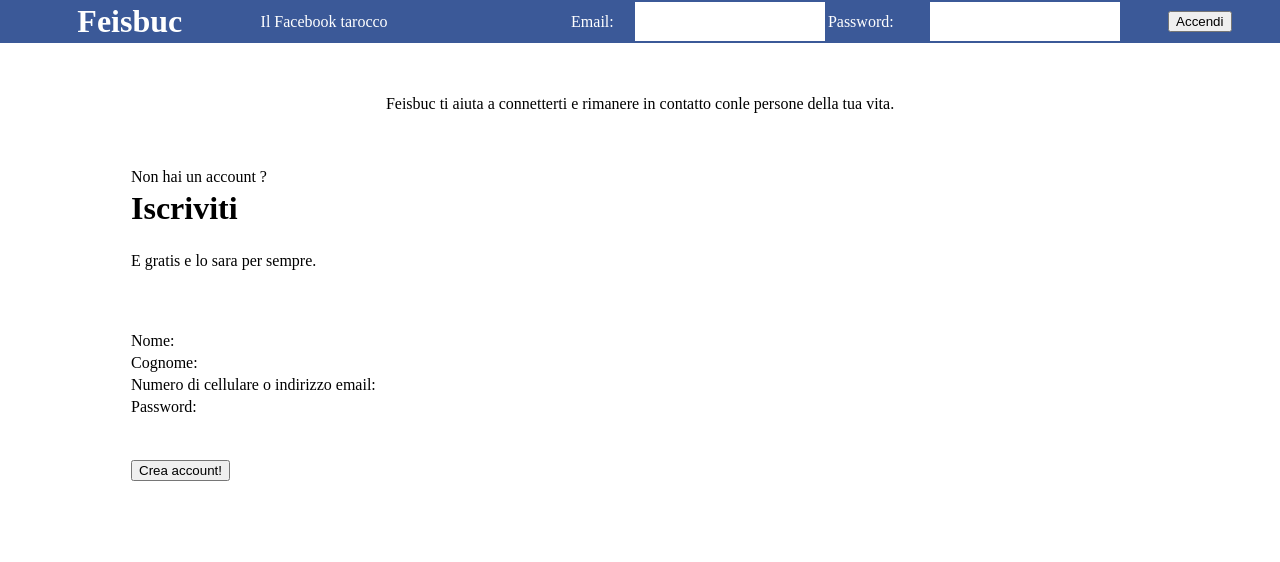
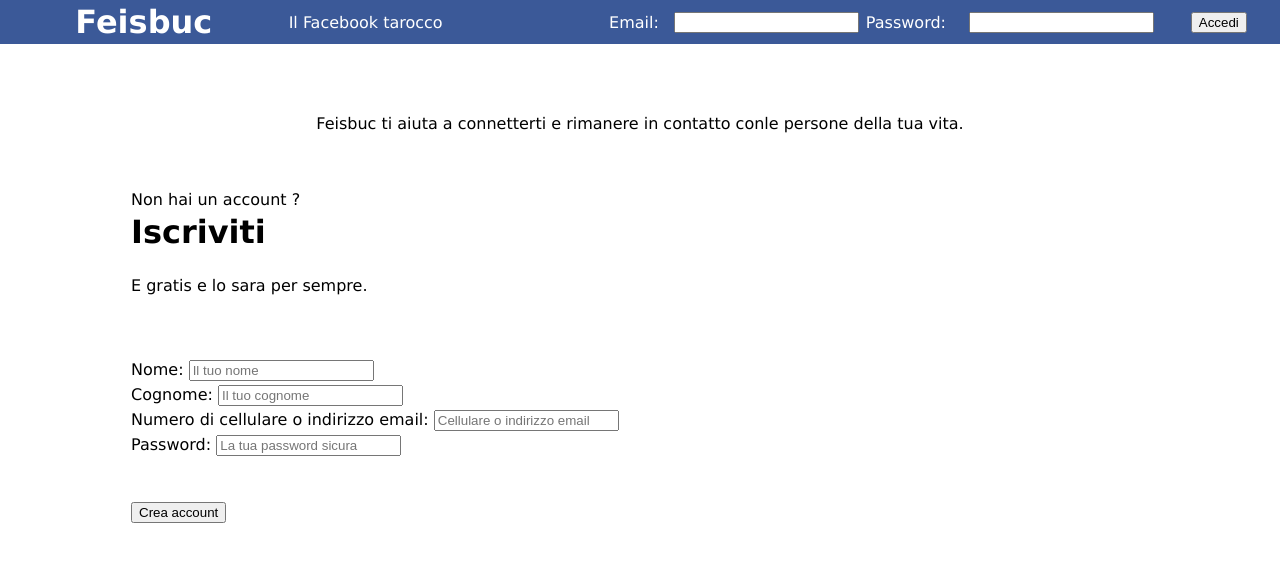
Before and after one commit to Ivaskuu/informatica_2017-2018, a plain HTML site: page feisbuc/index.html in a window 1280 px wide. Drawn offline with Linux system fonts and the light colour scheme.

Commit message:
Added forms to index.html

```diff
--- a/feisbuc/index.html
+++ b/feisbuc/index.html
@@ -3,21 +3,25 @@
       <title>Feisbuc</title>
   </head>
   <body style="margin: 0;">
+    <font face="Verdana">
     <center>
+      <form name="accedi" method="get" action="pagina_che_non_esiste.php">
         <table width="100%" height="5%" border="0" bgcolor="#3b5998">
           <tr>
             <td align="center"><font color="#fff"><h1 style="margin: 0;">Feisbuc</h1></font></td>
             <td><font color="#fff"><p>Il Facebook tarocco</p></font></td>
             <td width="5%"><font color="#fff"><p>Email: </p></font></td>
-          <td bgcolor="#fff" width="15%"></td>
+            <td width="15%"><input type="text" name="utente"/></td>
             <td width="8%"><font color="#fff"><p>Password: </p></font></td>
-          <td bgcolor="#fff" width="15%"></td>
-          <td align="center"><button>Accendi</button></td>
+            <td width="15%"><input type="password" name="password"/></td>
+            <td align="center"><input type="submit" value="Accedi"/></td>
           </tr>
         </table>
+      </form>
       <br><br>
       <p>Feisbuc ti aiuta a connetterti e rimanere in contatto conle persone della tua vita.</p>
       <br><br>
+      <form name="iscrizione" method="get" action="pagina_che_non_esiste.php">
         <table width=80% border="0">
           <tr>
             <td>
@@ -37,31 +41,33 @@
           <td><br><br><br></td>
           <tr>
             <td>
-            Nome:
+              Nome: <input type="text" name="nome" placeholder="Il tuo nome"/>
             </td>
           </tr>
           <tr>
             <td>
-            Cognome:
+              Cognome: <input type="text" name="cognome" placeholder="Il tuo cognome"/>
             </td>
           </tr>
           <tr>
             <td>
-            Numero di cellulare o indirizzo email:
+              Numero di cellulare o indirizzo email: <input type="text" name="nome" placeholder="Cellulare o indirizzo email"/>
             </td>
           </tr>
           <tr>
             <td>
-            Password:
+              Password: <input type="password" name="nome" placeholder="La tua password sicura"/>
             </td>
           </tr>
           <td><br><br></td>
           <tr>
             <td>
-            <button>Crea account!</button>
+              <input type="submit" value="Crea account"/>
             </td>
           </tr>
         </table>
+      </form>
     </center>
+    </font>
   </body>
 </html>
```
Lines whose indentation alone changed are shown as unchanged.
